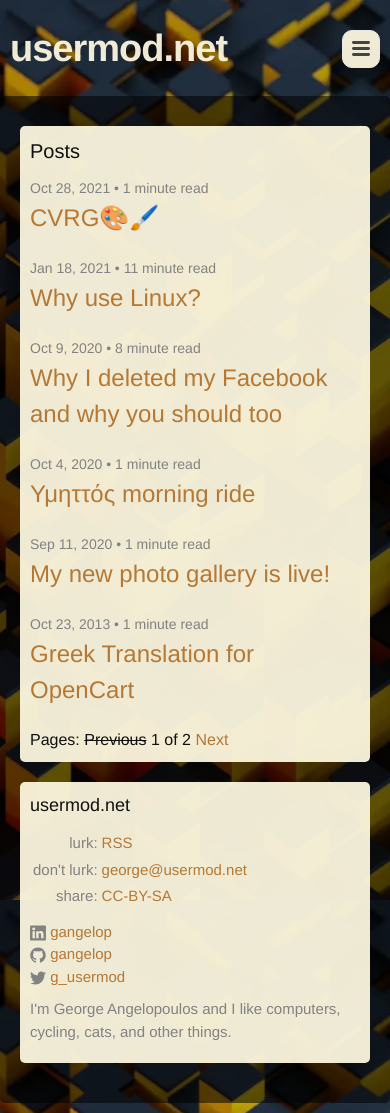
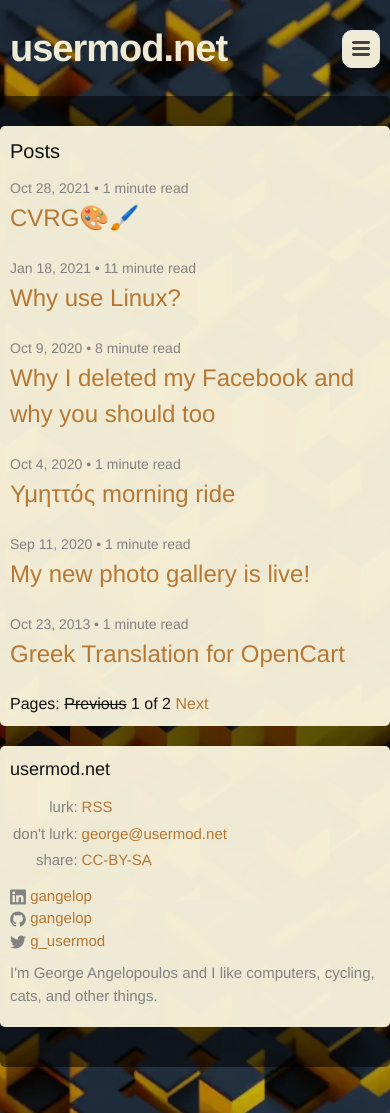
Before and after one commit to gangelop/lathan.github.io, a Jekyll site: the page built from index.html, in a window 390 px wide. Built offline with Jekyll 4.4.1, drawn with Linux system fonts in a browser that asks for light colours; the list of posts is cut into pages by our own code.

Commit message:
use full width for content on mobile

```diff
--- a/_sass/_base.scss
+++ b/_sass/_base.scss
@@ -197,6 +197,13 @@
         padding-right: $spacing-unit;
         padding-left: $spacing-unit;
     }
+    @include media-query($on-palm) {
+        max-width: -webkit-calc(#{$content-width} - (#{$spacing-unit}));
+        max-width:         calc(#{$content-width} - (#{$spacing-unit}));
+        padding-top: $spacing-unit / 2;
+        padding-right: 0;
+        padding-left: 0;
+    }
 }
 
 .header-wrapper {
```
